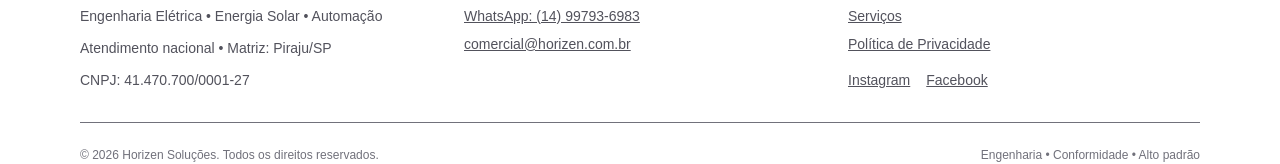
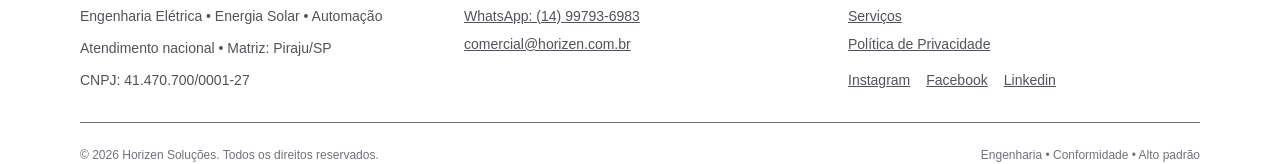
Before and after one commit to CleberHorizen/horizen-site, a Next.js app: page / in a window 1280 px wide. Shown: the part 2342-2506 px from the top of the page. Built offline with nearby package versions, Linux system fonts and the light colour scheme.

Commit message:
Adicionado LinkedIn no rodapé

```diff
--- a/src/app/page.tsx
+++ b/src/app/page.tsx
@@ -282,6 +282,16 @@
                   >
                     Facebook
                   </a>
+
+                  <a
+                    className="underline hover:text-zinc-900"
+                    href="www.linkedin.com/in/horizen-energia-solar-engenharia-civil-e-eletrica-581b86246"
+                    target="_blank"
+                    rel="noopener noreferrer"
+                  >
+                    Linkedin
+                  </a>
+
                 </li>
               </ul>
             </div>
```
